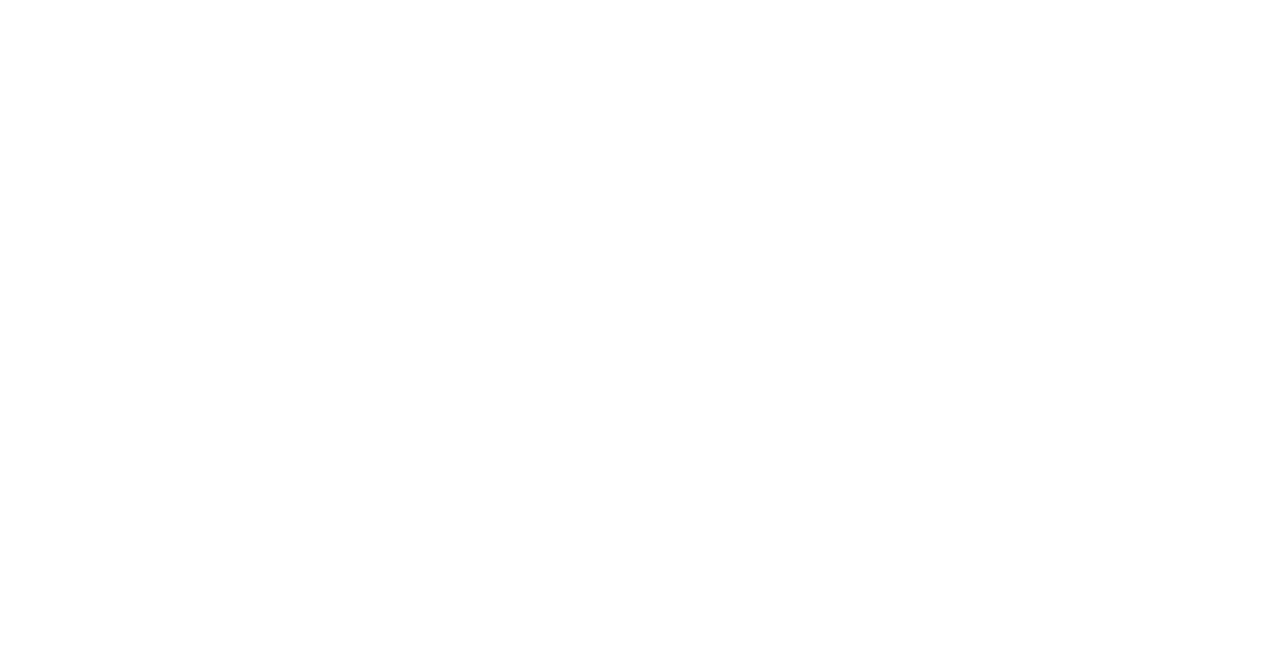
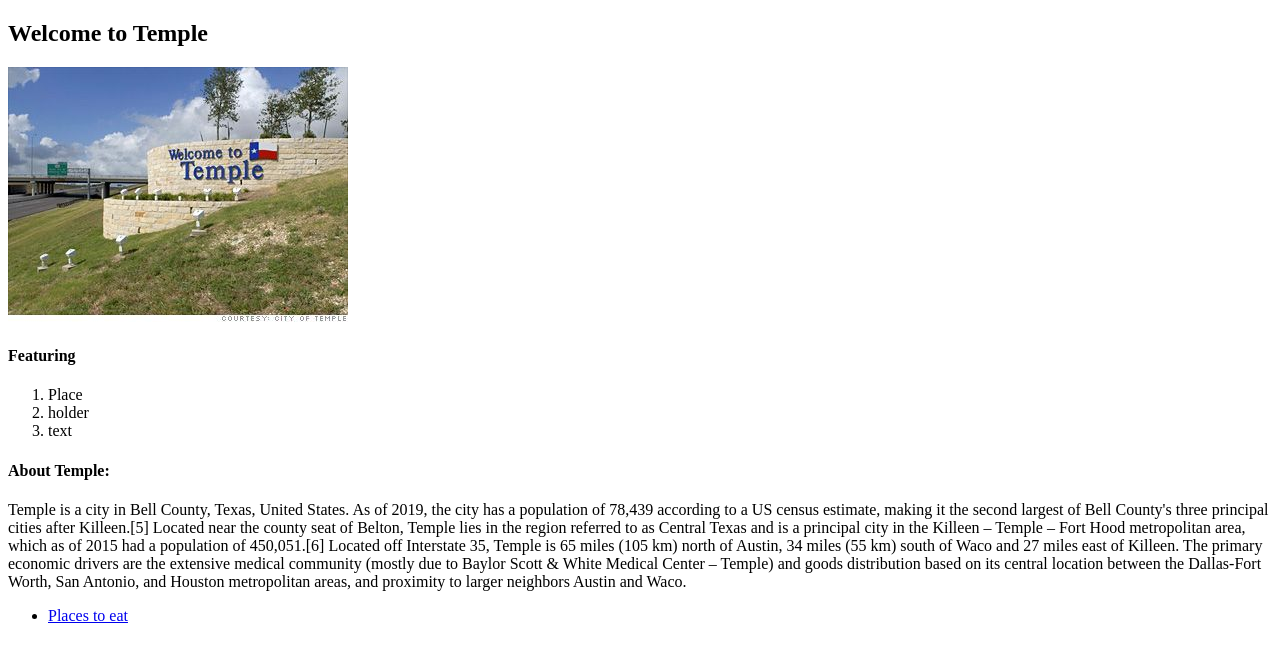
Before and after one commit to cam-em/vanilla_dom_practice, a plain HTML site: page index.html in a window 1280 px wide. Drawn offline with Linux system fonts and the light colour scheme.

Commit message:
Setup Part2 Completed

```diff
--- a/index.html
+++ b/index.html
@@ -6,7 +6,27 @@
   <title>Document</title>
 </head>
 <body>
+  <h2>Welcome to Temple</h2>
+  <img src='./temple.jpg' alt='Temple, TX' id='pic'>
+  <script src = './dom_practice.js'></script>
+  <h4 class='titles'>Featuring</h4>
+  <ol>
+    <li>Place</li>
+    <li>holder</li>
+    <li>text</li>
+  </ol>
+  <h4 class='titles'>About Temple:</h4>
+  <p>
+    Temple is a city in Bell County, Texas, United States. As of 2019, the city has a population of 78,439 according to a US census estimate, making it the second largest of Bell County's three principal cities after Killeen.[5]
 
-  <script src = './dom_practice.js'></script>
+Located near the county seat of Belton, Temple lies in the region referred to as Central Texas and is a principal city in the Killeen – Temple – Fort Hood metropolitan area, which as of 2015 had a population of 450,051.[6] Located off Interstate 35, Temple is 65 miles (105 km) north of Austin, 34 miles (55 km) south of Waco and 27 miles east of Killeen.
+
+The primary economic drivers are the extensive medical community (mostly due to Baylor Scott & White Medical Center – Temple) and goods distribution based on its central location between the Dallas-Fort Worth, San Antonio, and Houston metropolitan areas, and proximity to larger neighbors Austin and Waco.
+  </p>
+  <footer>
+    <ul>
+      <li><a href='https://www.google.com/search?q=places+to+eat+in+temple+tx&oq=Places+to+eat+in+temple+tx&aqs=chrome.0.0l8.4200j0j7&sourceid=chrome&ie=UTF-8'>Places to eat</a></li>
+    </ul>
+  </footer>
 </body>
 </html>
```
Also changed, not shown: temple.jpg (added).
